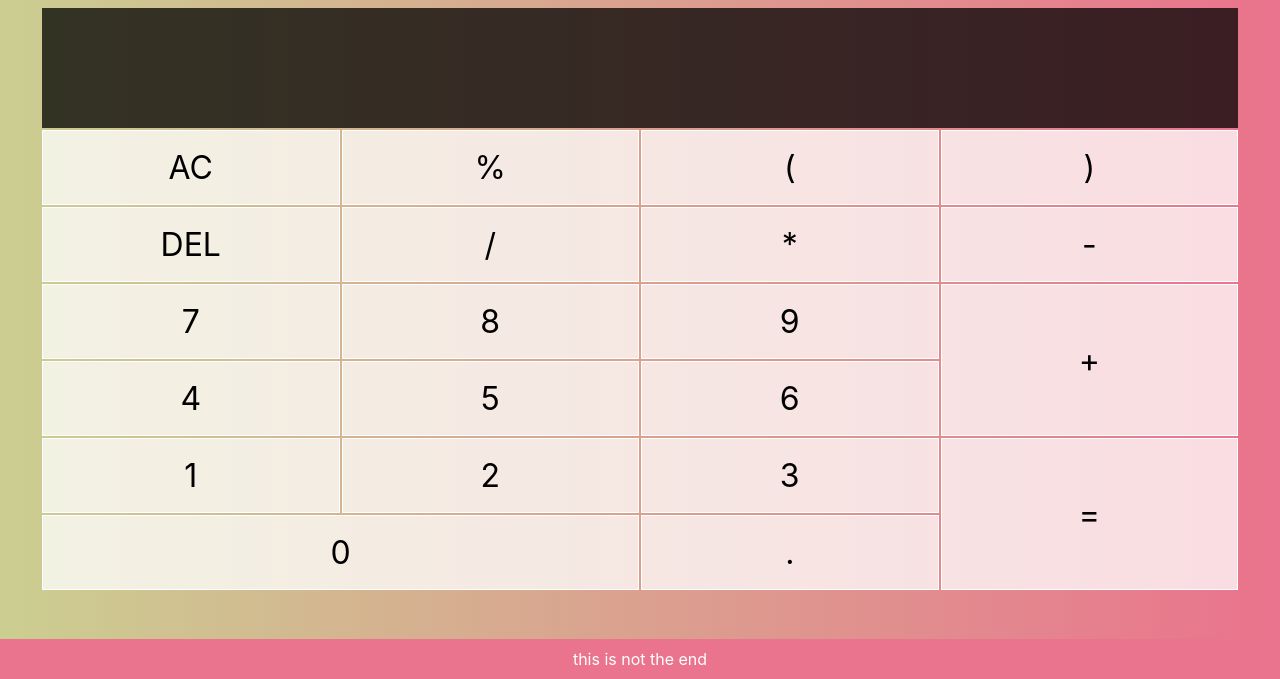
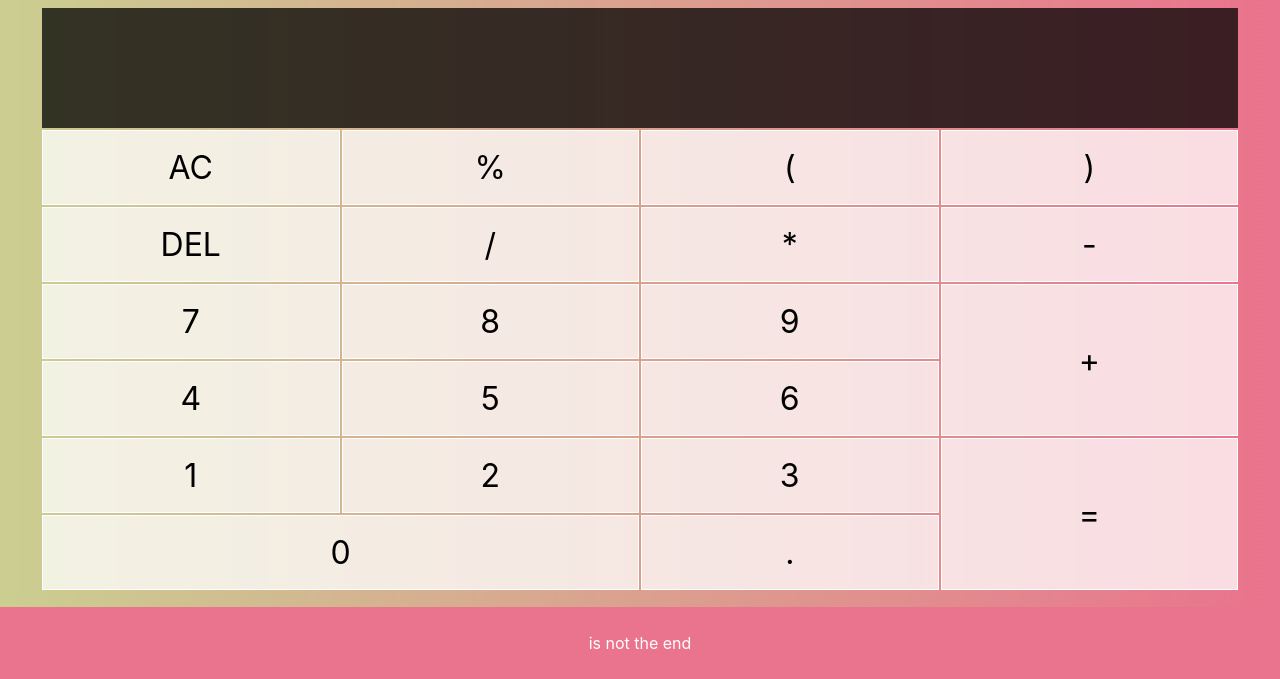
Before and after one commit to ExtF8/calculator_forafriend, a plain HTML site: page index.html in a window 1280 px wide. Shown: the part 121-800 px from the top of the page. Drawn offline with Linux system fonts and the light colour scheme.

```diff
--- a/index.html
+++ b/index.html
@@ -49,5 +49,5 @@
          </div>
     </div>
 </body>
-<footer class="footer">this is not the end</footer>
+<footer class="footer"><p>is not the end</p></footer>
 </html>
```
